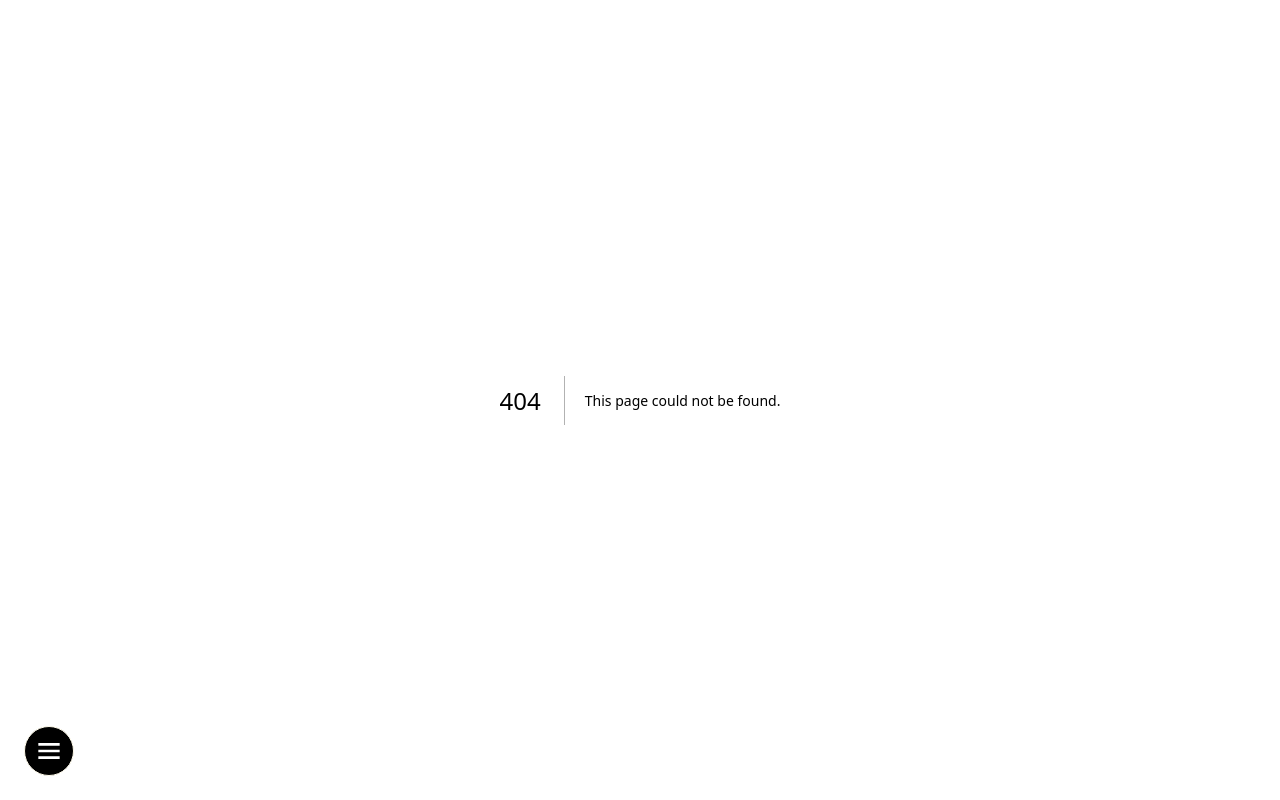
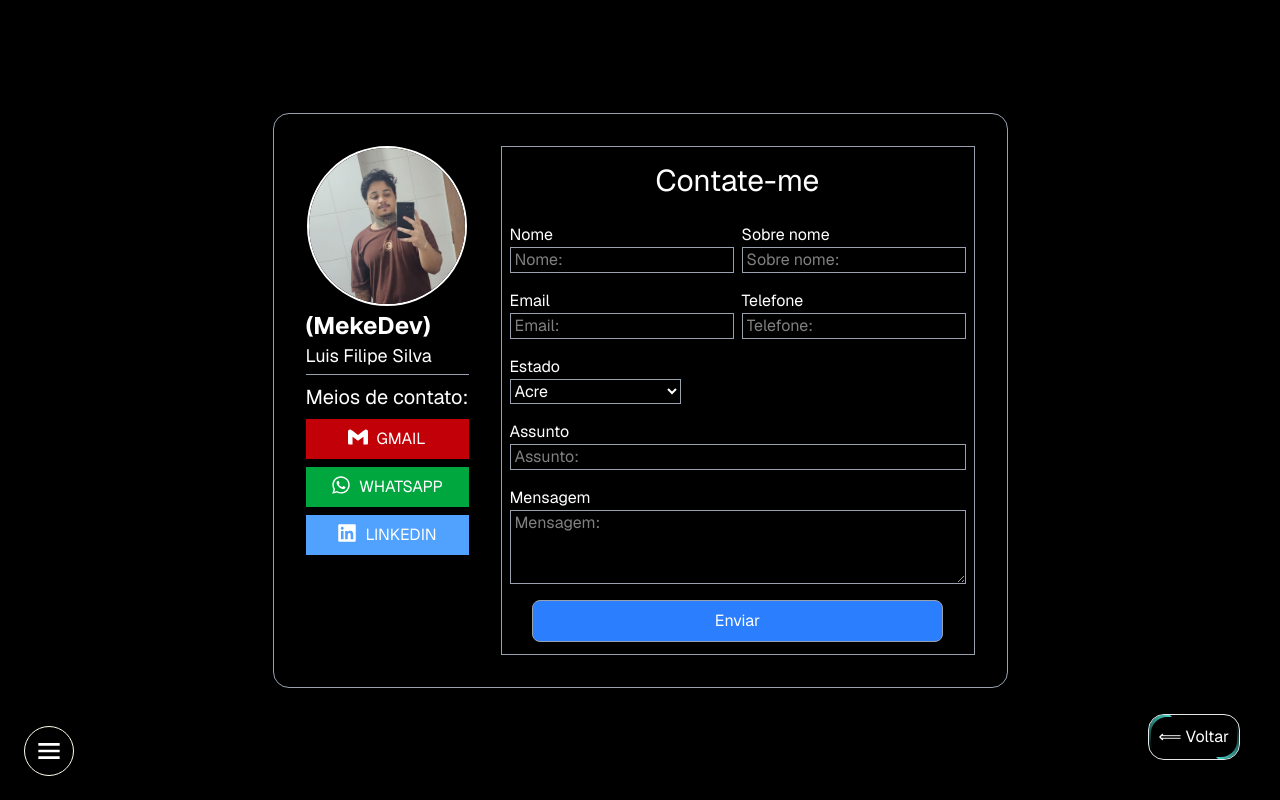
Before and after one commit to Meke04/portfolio, a Next.js app: page /contato in a window 1280 px wide. Before the commit this address had no page. Built offline with nearby package versions, Linux system fonts and the light colour scheme.

Commit message:
feat: page contact

```diff
--- /dev/null
+++ b/src/app/contato/page.tsx
@@ -0,0 +1,139 @@
+"use client";
+
+import { estados } from "@/data/estados";
+import Link from "next/link";
+import Image from "next/image";
+import { SiGmail } from "react-icons/si";
+import { FaLinkedin, FaWhatsapp } from "react-icons/fa";
+import { useState } from "react";
+
+export default function Contato() {
+
+    const [nome, setNome] = useState("");
+    const [sobreNome, setSobreNome] = useState("");
+    const [email, setEmail] = useState("");
+    const [telefone, setTelefone] = useState("");
+    const [assunto, setAssunto] = useState("");
+    const [mensagem, setMensagem] = useState("");
+
+    const EnviarMensagem = (e: React.FormEvent<HTMLFormElement>) => {
+        e.preventDefault();
+
+    }
+
+    return(
+        <div className="flex min-h-screen items-center justify-center text-white">
+
+            <div className="fixed bottom-10 right-10 hover:-translate-y-1">
+                <Link href="/" className="relative block rounded-2xl border border-gray-200 overflow-hidden">
+
+                    <div className="absolute -inset-full rounded-2xl bg-[conic-gradient(transparent_0deg,transparent_300deg,#48D6C9_360deg)] animate-[spin_4s_linear_infinite] "/>
+
+                    <div className="absolute -inset-full rounded-2xl bg-[conic-gradient(from_180deg,transparent_0deg,transparent_300deg,#48D6C9_360deg)] animate-[spin_4s_linear_infinite] "/>
+
+                    <div className="flex flex-col relative m-0.5 p-2 rounded-2xl bg-black gap-3">
+                        ⟸ Voltar
+                    </div>
+
+                </Link>
+            </div>
+
+            <div className="flex border border-gray-400 rounded-2xl p-8">
+
+                <div className="flex flex-col w-full items-center pr-8">
+                    <div className="flex">
+                        <div className="w-40 h-40 border-2 rounded-full overflow-hidden">
+                            <Image src="/perfil.jpeg" alt="perfil" loading="eager" width={200} height={200} className="w-full h-full object-cover"/>
+                        </div>
+                    </div>
+                    <div className="flex flex-col justify-baseline gap-2">
+                        <div className="border-b border-gray-400 py-1">
+                            <h1 className="text-2xl font-bold">(MekeDev)</h1>
+                            <h1 className="text-lg">Luis Filipe Silva</h1>
+                        </div>
+
+                        <h1 className="text-xl">Meios de contato:</h1>
+
+                        <div className="flex flex-col gap-2">
+                            <Link href="https://mail.google.com/mail/?view=cm&fs=1&to=luismekedev@gmail.com&su=Contato&body=Olá,%20gostaria%20de%20entrar%20em%20contato." target="_blank" rel="noopener noreferrer" className="flex items-center">
+                                <div className="flex w-full justify-center gap-2 bg-red-700 p-2">
+                                    <SiGmail size={20} />
+                                    <h1>GMAIL</h1>
+                                </div>
+                            </Link>
+                            <Link href="https://wa.me/5531997644499" target="_blank" rel="noopener noreferrer" className="flex items-center">
+                                <div className="flex w-full justify-center gap-2 bg-green-600 p-2">
+                                    <FaWhatsapp size={20} />
+                                    <h1>WHATSAPP</h1>
+                                </div>
+                            </Link>
+                            <Link href="https://www.linkedin.com/in/luis-filipe-6b2313429/" target="_blank" rel="noopener noreferrer" className="flex items-center">
+                                <div className="flex w-full justify-center gap-2 bg-blue-400 p-2">
+                                    <FaLinkedin size={20} />
+                                    <h1>LINKEDIN</h1>
+                                </div>
+                            </Link>
+                        </div>
+
+                    </div>
+                </div>
+
+                <form onSubmit={EnviarMensagem} className="flex flex-col border border-gray-400 p-2 gap-4">
+                    <h1 className="flex text-3xl p-2 justify-center">Contate-me</h1>
+                    <div className="flex gap-2">
+                        <div className="flex flex-col">
+                            <h1>Nome</h1>
+                            <input value={nome} onChange={(e) => setNome(e.target.value)} className="border border-gray-400 pl-1" placeholder="Nome:"/>
+                        </div>
+                        <div className="flex flex-col">
+                            <h1>Sobre nome</h1>
+                            <input value={sobreNome} onChange={(e) => setSobreNome(e.target.value)} className="border border-gray-400 pl-1" placeholder="Sobre nome:"/>
+                        </div>
+                    </div>
+
+                    <div className="flex gap-2">
+                        <div className="flex flex-col">
+                            <h1>Email</h1>
+                            <input value={email} onChange={(e) => setEmail(e.target.value)} className="border border-gray-400 pl-1" placeholder="Email:"/>
+                        </div>
+                        <div className="flex flex-col">
+                            <h1>Telefone</h1>
+                            <input value={telefone} onChange={(e) => setTelefone(e.target.value)} className="border border-gray-400 pl-1" placeholder="Telefone:"/>
+                        </div>
+                    </div>
+
+                    <div className="flex gap-2">
+                        <div className="flex flex-col">
+                            <h1>Estado</h1>
+                            <select className="border border-gray-400">
+                                {estados.map((estado) => (
+                                    <option key={estado.sigla} value={estado.sigla} className="bg-black">
+                                        {estado.nome}
+                                    </option>
+                                ))}
+                            </select>
+                        </div>
+                    </div>
+
+                    <div className="flex gap-2">
+                        <div className="flex flex-col w-full">
+                            <h1>Assunto</h1>
+                            <input value={assunto} onChange={(e) => setAssunto(e.target.value)} className="border border-gray-400 pl-1" placeholder="Assunto:"/>
+                        </div>
+                    </div>
+
+                    <div className="flex gap-2">
+                        <div className="flex flex-col w-full">
+                            <h1>Mensagem</h1>
+                            <textarea value={mensagem} onChange={(e) => setMensagem(e.target.value)} className="resize-y border border-gray-400 pl-1" rows={3} placeholder="Mensagem:"/>
+                        </div>
+                    </div>
+                    <div className="flex justify-center pb-1">
+                        <button type="submit" className="flex justify-center bg-blue-500 hover:bg-blue-700 border w-[90%] border-gray-400 rounded-lg p-2">Enviar</button>
+                    </div>
+                </form>
+
+            </div>
+        </div>
+    );
+}
--- a/src/app/page.tsx
+++ b/src/app/page.tsx
@@ -1,8 +1,8 @@
 import Image from "next/image";
 import Link from "next/link";
 import { DiVisualstudio } from "react-icons/di";
-import { FaClipboardList, FaJava, FaLinkedin, FaWhatsapp } from "react-icons/fa";
-import { SiCss, SiDocker, SiGit, SiGithub, SiGmail, SiHtml5, SiIntellijidea, SiJavascript, SiMysql, SiNextdotjs, SiNodedotjs, SiPostgresql, SiReact, SiTailwindcss, SiTypescript } from "react-icons/si";
+import { FaClipboardList, FaJava } from "react-icons/fa";
+import { SiCss, SiDocker, SiGit, SiGithub, SiHtml5, SiIntellijidea, SiJavascript, SiMysql, SiNextdotjs, SiNodedotjs, SiPostgresql, SiReact, SiTailwindcss, SiTypescript } from "react-icons/si";
 import { SlSocialGithub, SlSocialInstagram, SlSocialLinkedin } from "react-icons/sl";
 import BoxLink from "../components/BoxLinks";
 
@@ -55,7 +55,6 @@ export default function Home() {
         </div>
       </div>
 
-
       <div className="flex flex-col border border-gray-400 rounded-xl p-4 lg:p-8 xl:w-8/10">
         <div className="flex flex-col xl:flex-row">
           <div className="flex flex-col w-full gap-4 xl:w-2/4">
@@ -65,7 +64,21 @@ export default function Home() {
             <h1 className="text-xl">Atualmente, aprimorando meus conhecimentos e habilidades na integração entre Front-end e Back-end.</h1>
             <h1 className="text-md">Quer entrar em contato comigo? Seguem abaixo os meus meios de contato.</h1>
 
-            <div className="flex flex-wrap gap-2">
+            <Link href="/contato" className="relative w-fit rounded-2xl border border-gray-200 overflow-hidden">
+
+              <div className="absolute -inset-full rounded-2xl bg-[conic-gradient(transparent_0deg,transparent_300deg,#36FF02_360deg)] animate-[spin_4s_linear_infinite] "/>
+
+              <div className="absolute -inset-full rounded-2xl bg-[conic-gradient(from_180deg,transparent_0deg,transparent_300deg,#36FF02_360deg)] animate-[spin_4s_linear_infinite] "/>
+
+              <div className="flex flex-col relative m-px p-2 rounded-2xl bg-black gap-3">
+                <h1>Contato</h1>
+              </div>
+
+          </Link>
+
+
+
+            {/* <div className="flex flex-wrap gap-2">
               <Link href="https://mail.google.com/mail/?view=cm&fs=1&to=luismekedev@gmail.com&su=Contato&body=Olá,%20gostaria%20de%20entrar%20em%20contato." target="_blank" rel="noopener noreferrer" className="flex items-center">
                 <div className="flex gap-2 bg-red-700 p-2">
                   <SiGmail size={20} />
@@ -84,12 +97,15 @@ export default function Home() {
                   <h1>LINKEDIN</h1>
                 </div>
               </Link>
-            </div>
+            </div> */}
           </div>
+
+
+
 
           <div className="hidden xl:block w-2/4 pl-20 2xl:pl-40">
             <Link href="https://storyset.com/technology">
-              <Image src="/foto1.png" alt="foto1" loading="eager" height={1000} width={1000} className="h-90 w-90" />
+              <Image src="/foto1.png" alt="foto1" loading="eager" height={1000} width={1000} className="h-75 w-75" />
             </Link>
           </div>
         </div>
--- a/src/components/ButtonMenu.tsx
+++ b/src/components/ButtonMenu.tsx
@@ -18,6 +18,7 @@ export default function Hamburgue(){
                 {menu && (
                     <div className="fixed bottom-6 left-26 bg-black flex flex-col gap-2 p-2 border border-gray-400 rounded-2xl ">
                         <Link href="/" className="text-lg border-b border-gray-400 hover:text-purple-400">Início</Link>
+                        <Link href="/contato" className="text-lg border-b border-gray-400 hover:text-purple-400">Contato</Link>
                         <Link href="/enki" className="text-lg border-b border-gray-400 hover:text-purple-400">Enki</Link>
                         <Link href="/msflogistica" className="text-lg border-b border-gray-400 hover:text-purple-400">MSFLogistica</Link>
                         <Link href="/lista" className="text-lg border-b border-gray-400 hover:text-purple-400">Lista</Link>
--- /dev/null
+++ b/src/data/estados.ts
@@ -0,0 +1,29 @@
+export const estados = [
+    { sigla: "AC", nome: "Acre" },
+    { sigla: "AL", nome: "Alagoas" },
+    { sigla: "AP", nome: "Amapá" },
+    { sigla: "AM", nome: "Amazonas" },
+    { sigla: "BA", nome: "Bahia" },
+    { sigla: "CE", nome: "Ceará" },
+    { sigla: "DF", nome: "Distrito Federal" },
+    { sigla: "ES", nome: "Espírito Santo" },
+    { sigla: "GO", nome: "Goiás" },
+    { sigla: "MA", nome: "Maranhão" },
+    { sigla: "MT", nome: "Mato Grosso" },
+    { sigla: "MS", nome: "Mato Grosso do Sul" },
+    { sigla: "MG", nome: "Minas Gerais" },
+    { sigla: "PA", nome: "Pará" },
+    { sigla: "PB", nome: "Paraíba" },
+    { sigla: "PR", nome: "Paraná" },
+    { sigla: "PE", nome: "Pernambuco" },
+    { sigla: "PI", nome: "Piauí" },
+    { sigla: "RJ", nome: "Rio de Janeiro" },
+    { sigla: "RN", nome: "Rio Grande do Norte" },
+    { sigla: "RS", nome: "Rio Grande do Sul" },
+    { sigla: "RO", nome: "Rondônia" },
+    { sigla: "RR", nome: "Roraima" },
+    { sigla: "SC", nome: "Santa Catarina" },
+    { sigla: "SP", nome: "São Paulo" },
+    { sigla: "SE", nome: "Sergipe" },
+    { sigla: "TO", nome: "Tocantins" },
+];
```
Also changed, not shown: 1 other file (tests, documents, lock files or other folders).
